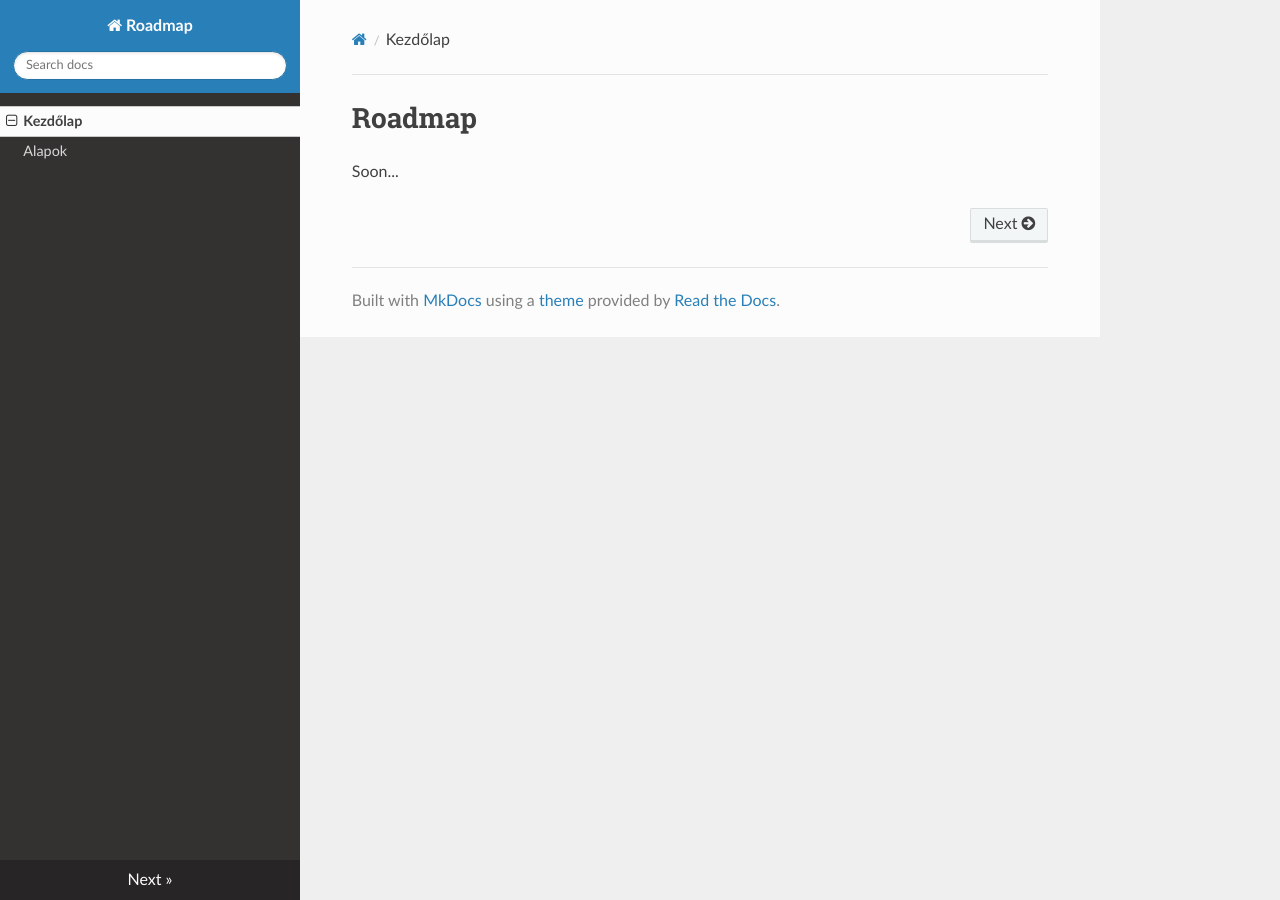
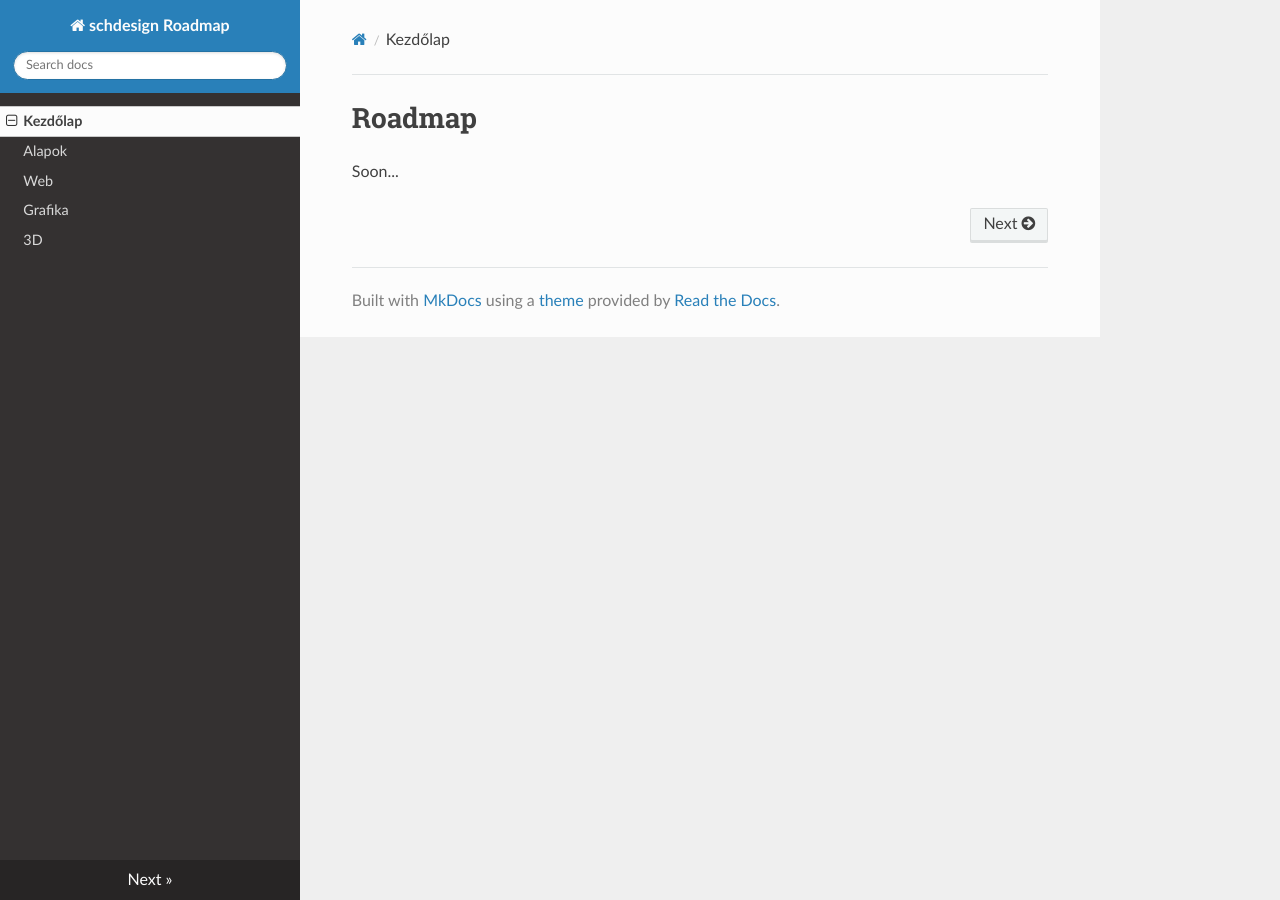
Before and after one commit to simonyiszk/schdesign-roadmap, an MkDocs documentation site: the page built from docs/index.md, in a window 1280 px wide. Built offline with MkDocs 1.6.1, drawn with Linux system fonts in a browser that asks for light colours; nearby versions of some CDN libraries.

Commit message:
added 3d, web, graphics pages

```diff
--- a/mkdocs.yml
+++ b/mkdocs.yml
@@ -1,5 +1,8 @@
-site_name: Roadmap
+site_name: schdesign Roadmap
 nav:
   - Kezdőlap: index.md
   - Alapok: alapok.md
+  - Web: web.md
+  - Grafika: grafika.md
+  - 3D: 3d.md
 theme: readthedocs
```
Also changed, not shown: docs/3d.md (added, +3 -0 lines), docs/grafika.md (added, +3 -0 lines), docs/web.md (added, +3 -0 lines), docs/img/favicon.ico (added), docs/img/favicon.png (added).
